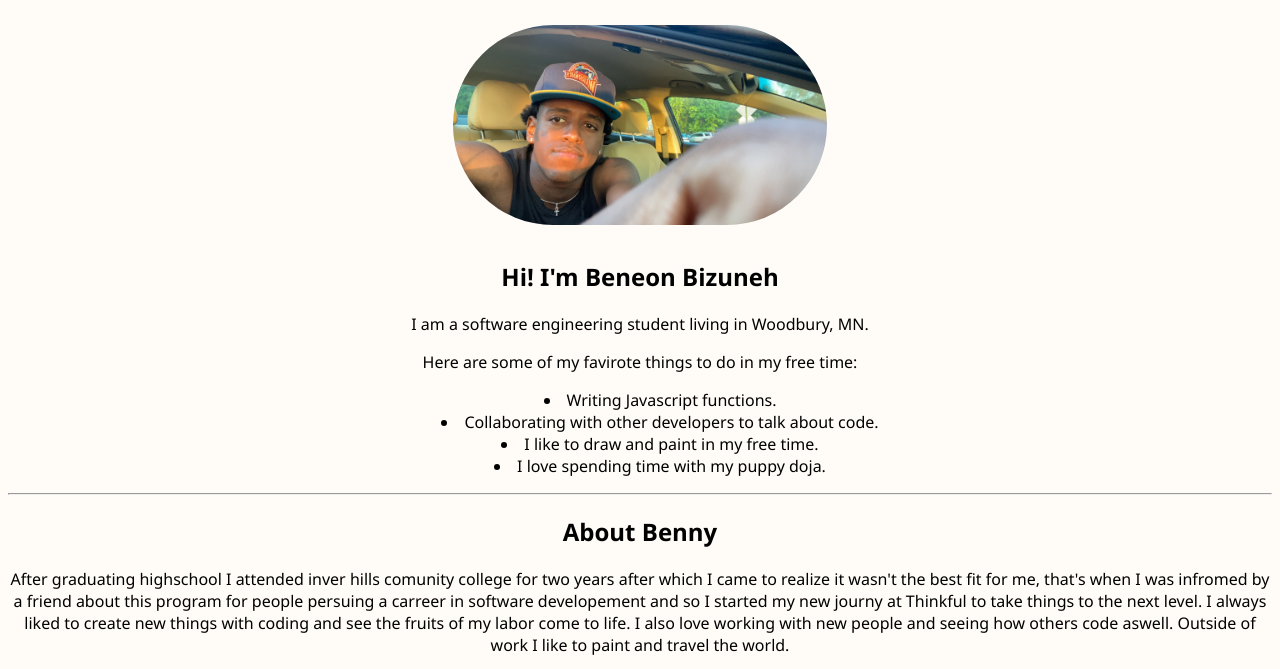
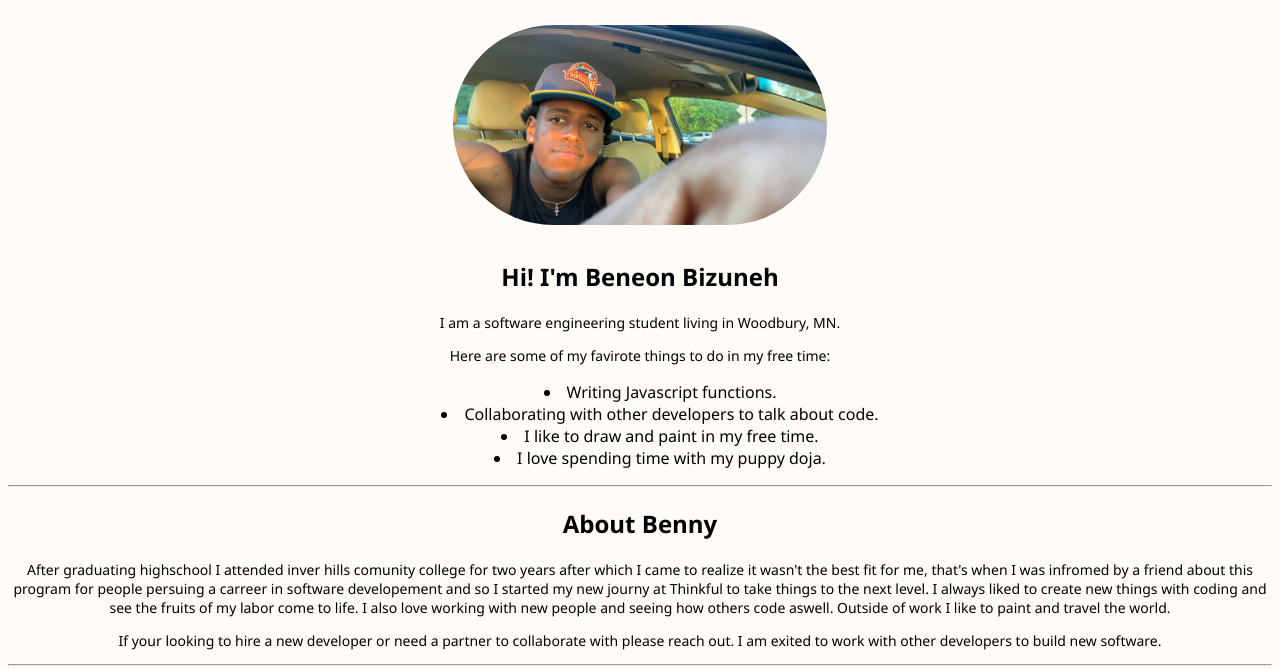
Before and after one commit to bizunben123/Bennys-Porfolio, a plain HTML site: page index.html in a window 1280 px wide. Shown: the part 105-774 px from the top of the page. Drawn offline with Linux system fonts and the light colour scheme; a script that the page names is missing.

Commit message:
Update style.css

```diff
--- a/style.css
+++ b/style.css
@@ -32,6 +32,9 @@ header {
 
 
 }
+p{
+font-size: 14px;
+}
 
 
 footer{
```
